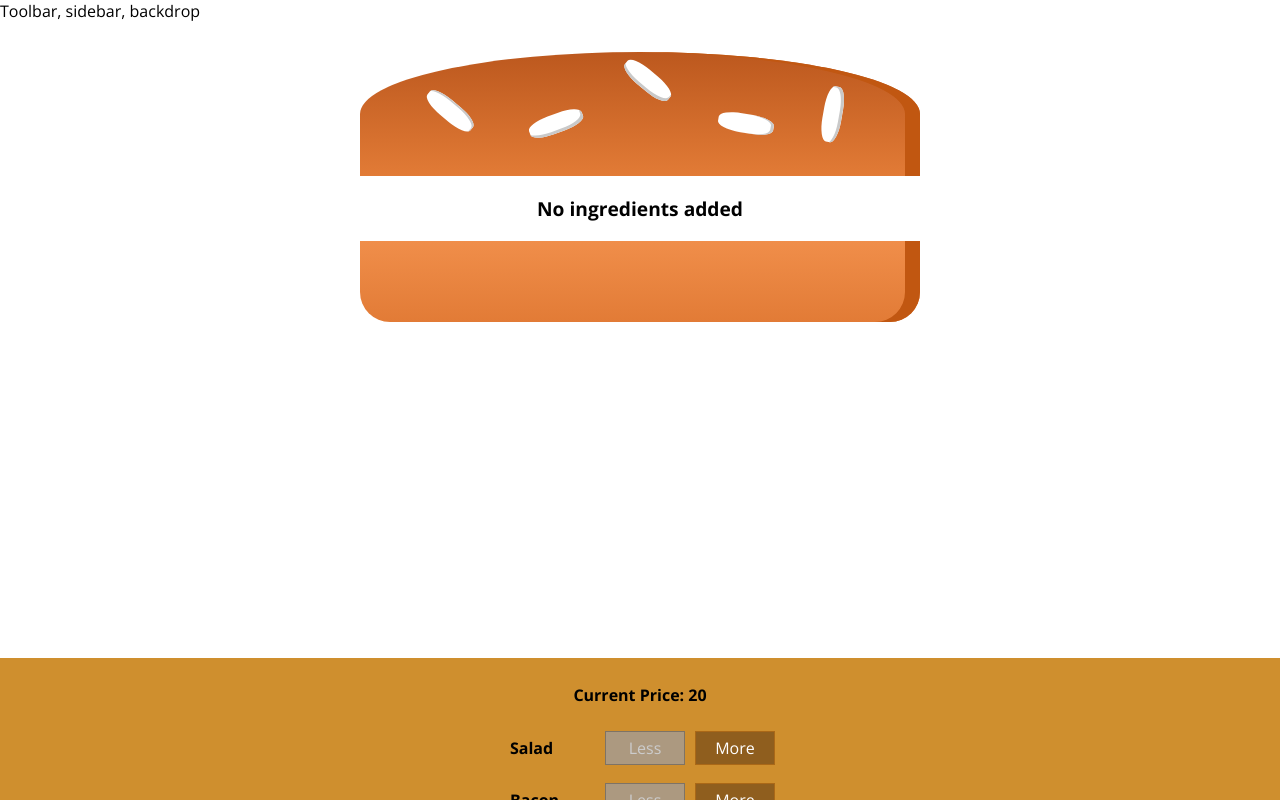
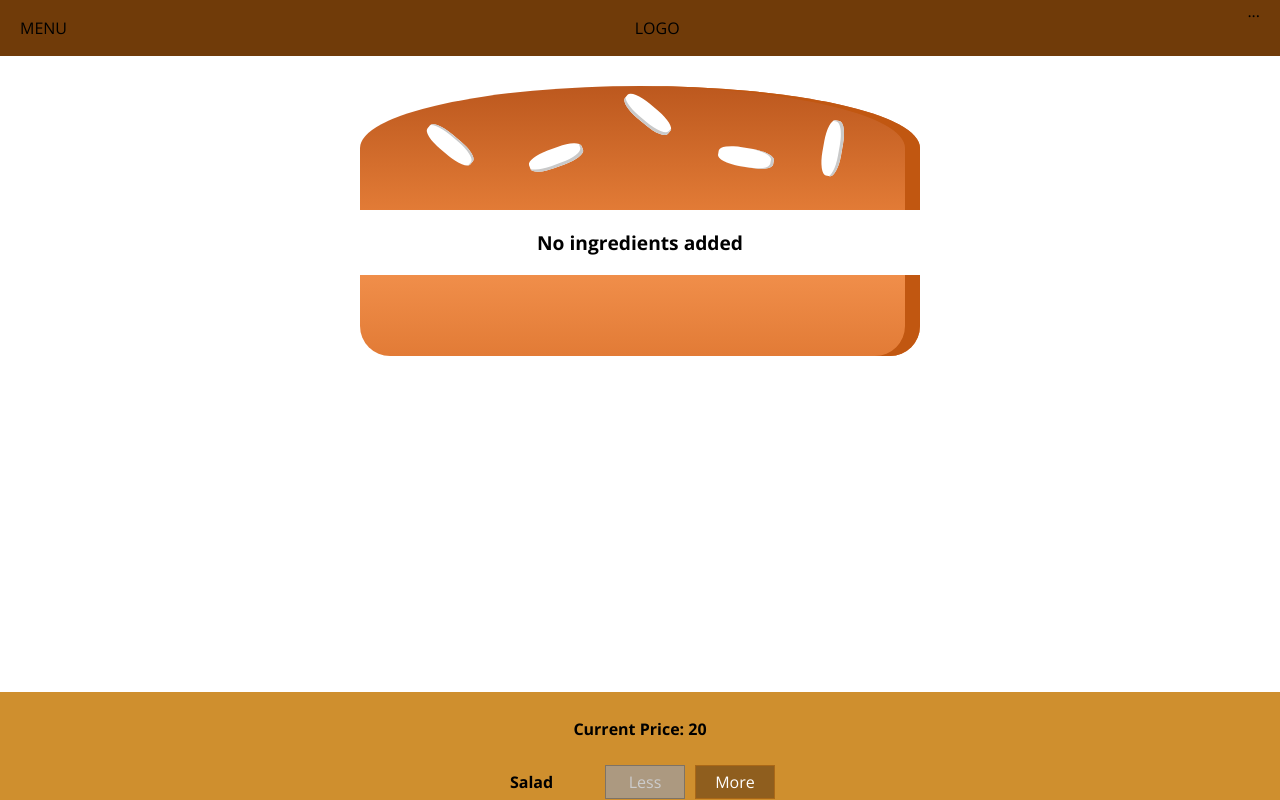
Before and after one commit to 99sparsh/McD-Visualizer, a React (Create React App) app: page / in a window 1280 px wide. Shown: the top 800 px of the page. Built offline with nearby package versions, Linux system fonts and the light colour scheme.

Commit message:
added basic toolbar

```diff
--- a/src/components/Layout/Layout.js
+++ b/src/components/Layout/Layout.js
@@ -1,10 +1,12 @@
 import React from "react";
 import styles from "./Layout.module.css";
+
+import Toolbar from "../Navigation/Toolbar/Toolbar";
 
 const layout = (props) => {
     return (
         <React.Fragment>
-            <div>Toolbar, sidebar, backdrop</div>
+            <Toolbar />
             <main className={styles.Content}>{props.children}</main>
         </React.Fragment>
     );
--- a/src/components/Layout/Layout.module.css
+++ b/src/components/Layout/Layout.module.css
@@ -1,3 +1,3 @@
 .Content {
-    margin-top: 16px;
+    margin-top: 72px;
 }
--- /dev/null
+++ b/src/components/Navigation/Toolbar/Toolbar.js
@@ -0,0 +1,15 @@
+import React from "react";
+
+import styles from "./Toolbar.module.css";
+
+const toolbar = (props) => {
+    return (
+        <header className={styles.Toolbar}>
+            <div>MENU</div>
+            <div>LOGO</div>
+            <nav>...</nav>
+        </header>
+    );
+};
+
+export default toolbar;
--- /dev/null
+++ b/src/components/Navigation/Toolbar/Toolbar.module.css
@@ -0,0 +1,18 @@
+.Toolbar {
+    height: 56px;
+    width: 100%;
+    position: fixed;
+    top: 0;
+    left: 0;
+    background-color: #703b09;
+    display: flex;
+    justify-content: space-between;
+    align-items: center;
+    padding: 0 20px;
+    box-sizing: border-box;
+    z-index: 90;
+}
+
+.Toolbar nav {
+    height: 100%;
+}
```
